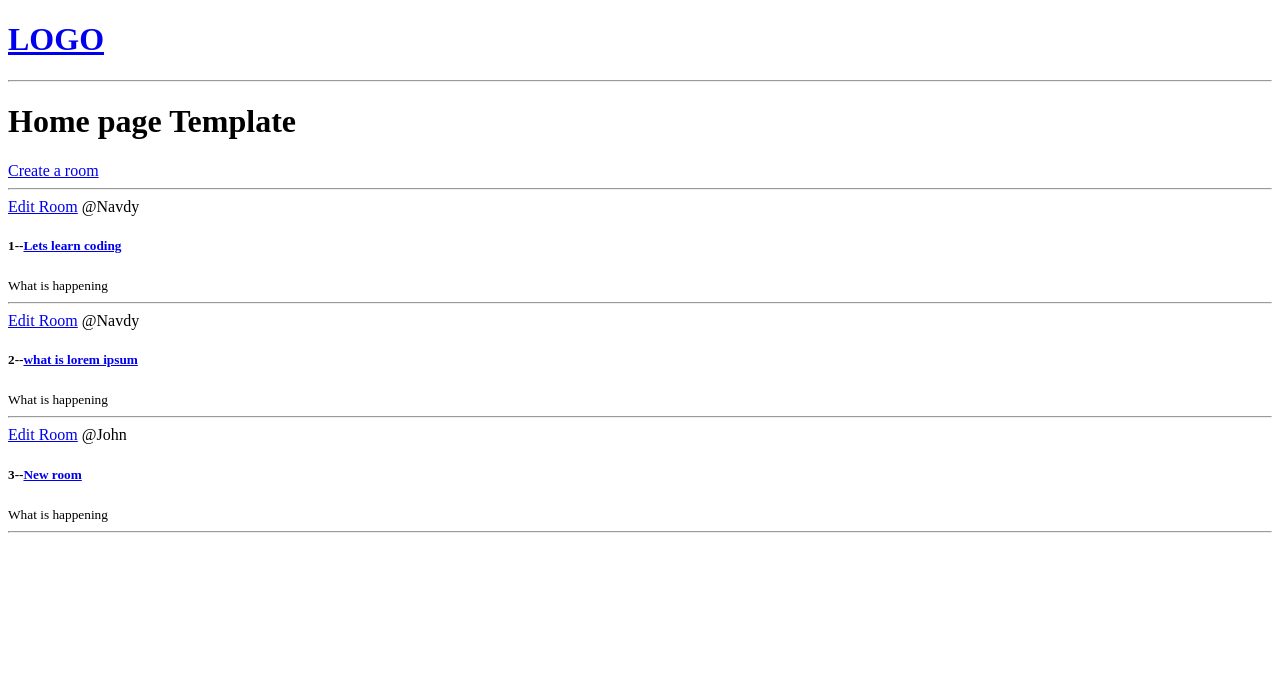
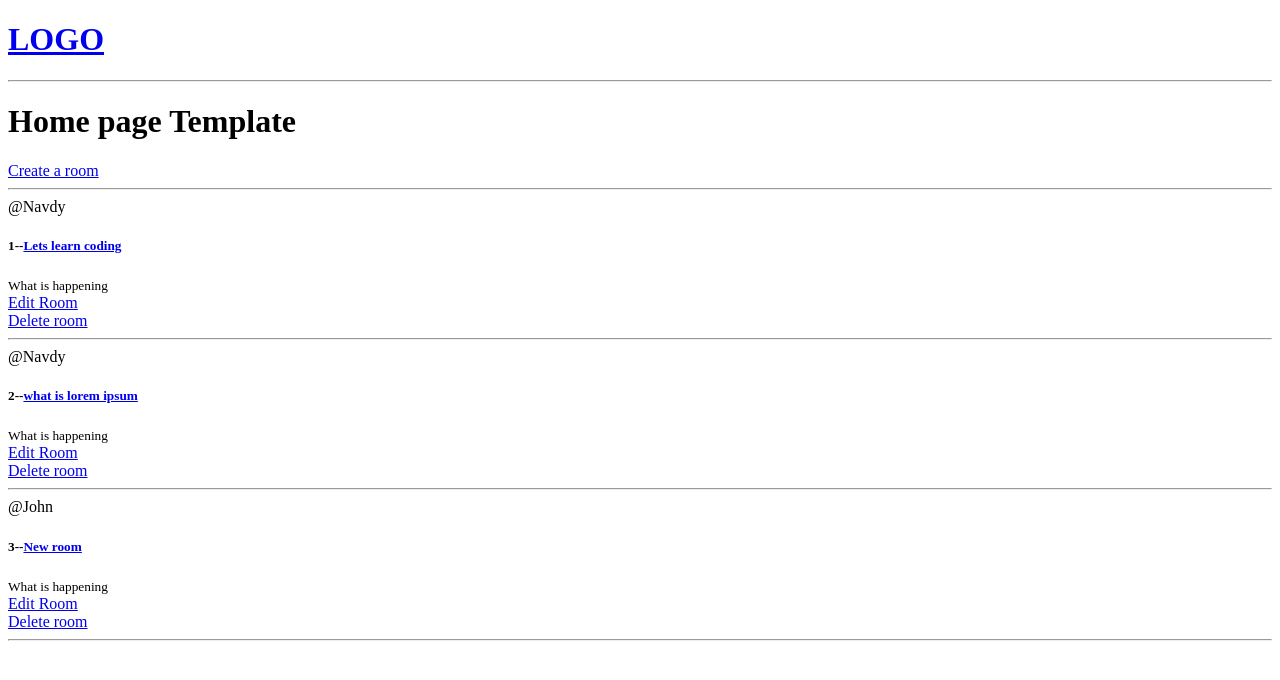
Before and after one commit to NAVDEEP-RAJ/Django-Practise, a Django app: page / in a window 1280 px wide. Shown: the top 680 px of the page. Run offline with Django 4.2, Linux system fonts and the light colour scheme; data comes from the database, SQL or seed files in the repository; both versions use the stored data as it was after the commit.

Commit message:
New delete button is added

```diff
--- a/Django-Practise/studybuddy/studbud/base/templates/base/home.html
+++ b/Django-Practise/studybuddy/studbud/base/templates/base/home.html
@@ -8,10 +8,11 @@
 
 <div>
 {% for room in rooms%}
-<a href="{%url 'update-room' room.id%}">Edit Room</a>
 <span> @{{room.host.username}}</span>
 <h5>{{room.id}}--<a href="{% url 'room' room.id %}">{{room.name}}</a></h5>
-<small>{{ room.topic.name }}</small>
+<small>{{ room.topic.name }}</small><br>
+<a href="{%url 'update-room' room.id%}">Edit Room</a><br>
+<a href="{% url 'delete-room' room.id %}">Delete room</a><br>
 <hr>
 
 {% endfor %}
--- a/Django-Practise/studybuddy/studbud/base/urls.py
+++ b/Django-Practise/studybuddy/studbud/base/urls.py
@@ -6,5 +6,6 @@ urlpatterns=[
     path('room/<str:pk>',views.room,name='room'),
     path('create-room/',views.createroom,name='create-room'),
     path('update-room/<str:pk>',views.updateroom,name='update-room'),
+    path('delete-room/<str:pk>',views.deleteroom,name='delete-room'),
 
 ]
--- a/Django-Practise/studybuddy/studbud/base/views.py
+++ b/Django-Practise/studybuddy/studbud/base/views.py
@@ -43,3 +43,10 @@ def updateroom(request,pk):
             form.save()
             return redirect('home')
     return render(request,'base/rooms_form.html',context)
+
+def deleteroom(request,pk):
+    room = Rooms.objects.get(id=pk)
+    if request.method=='POST':
+        room.delete()
+        return redirect('home')
+    return render(request,'base/delete.html',{'obj':room})
```
Also changed, not shown: Django-Practise/studybuddy/studbud/base/templates/base/delete.html (added, +12 -0 lines), Django-Practise/studybuddy/studbud/db.sqlite3.
